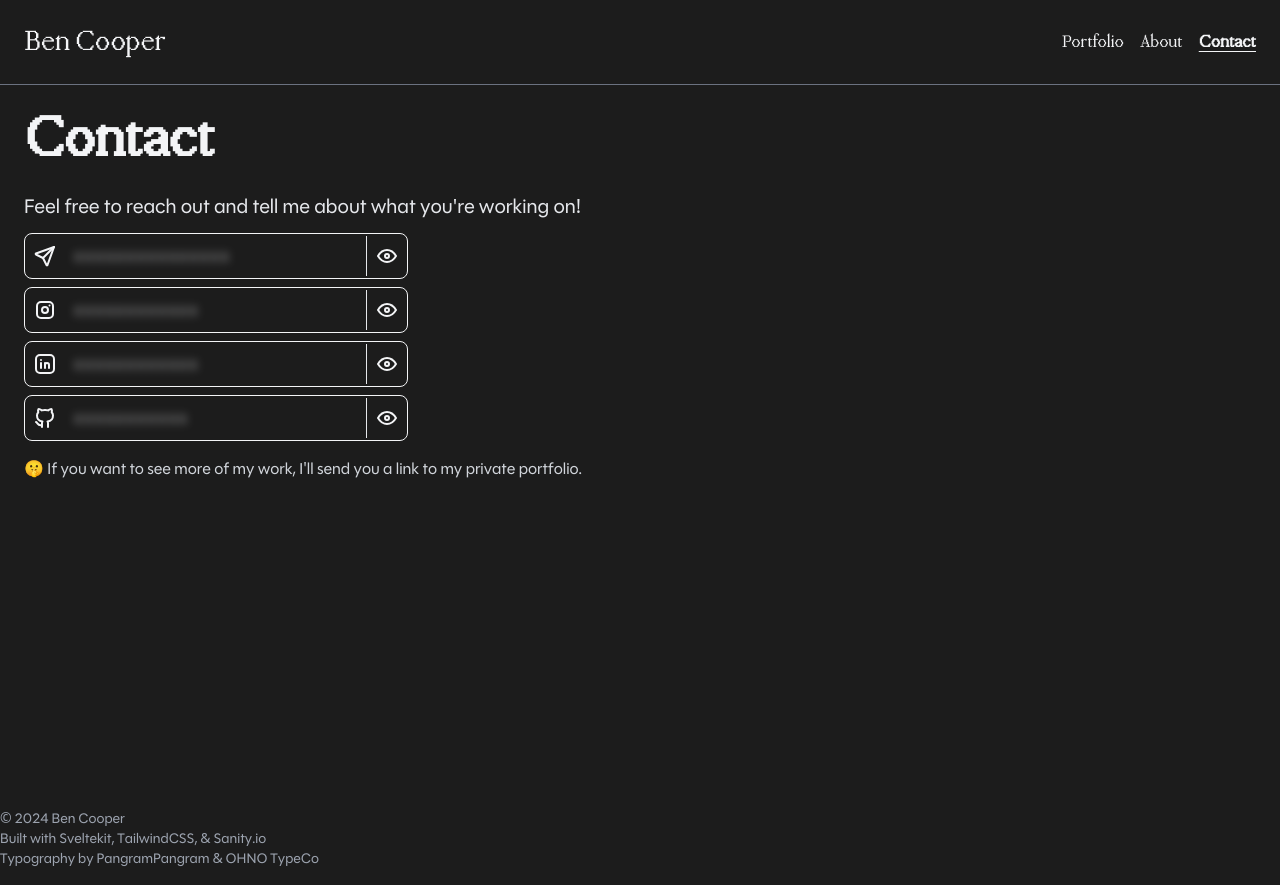
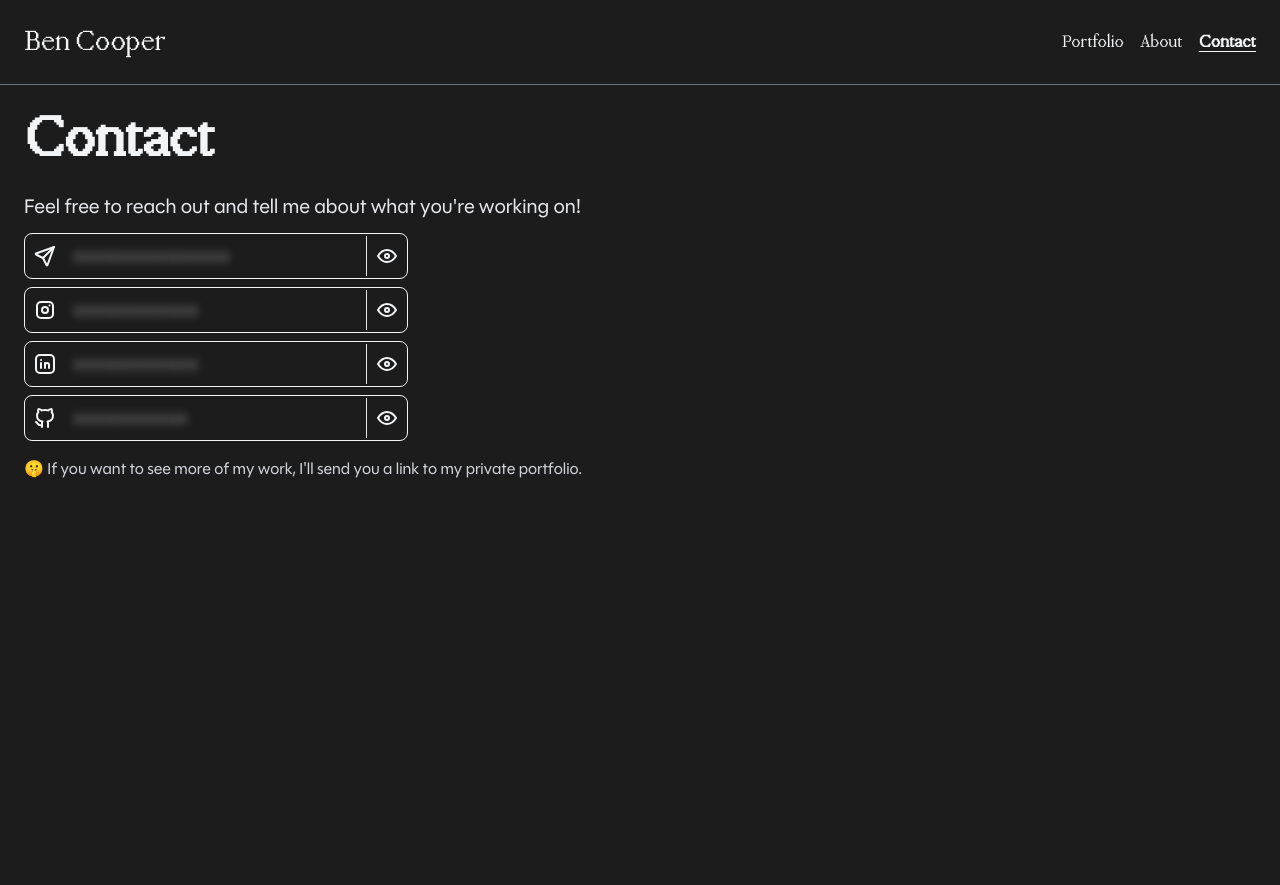
Before and after one commit to ben-coo-per/personal-website, a SvelteKit app: page /contact in a window 1280 px wide. After the commit the page ends 800 px from the top, so only its background shows below. Built offline with nearby package versions, Linux system fonts and the light colour scheme.

Commit message:
fixed scrollbar bug

```diff
--- a/src/routes/+layout.svelte
+++ b/src/routes/+layout.svelte
@@ -15,9 +15,9 @@
 </script>
 
 <div class="bg-custom-black h-screen">
-	<div class="container mx-auto h-full">
+	<div class="mx-auto overflow-auto flex flex-col h-full">
 		<Header {backHeader} />
-		<main class="overflow-auto flex flex-col h-full">
+		<main class="h-full container mx-auto">
 			<slot />
 			<Footer />
 		</main>
```
